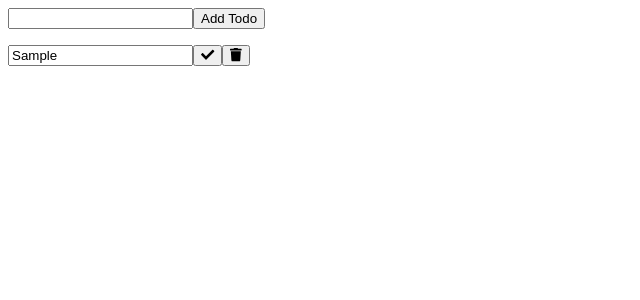
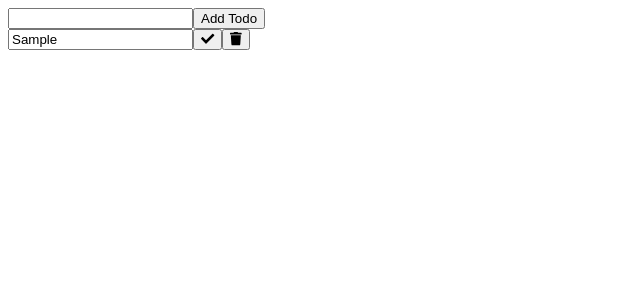
Before and after one commit to sp-davis/React-Redux, a React (Create React App) app: page / in a window 1280 px wide. Both pictures are taken after typing "Sample" into the empty fields and a click on the button "Add Todo". Shown: the top 300 px of the page, without its empty margins (0-640 px from the left). Built offline with nearby package versions, Linux system fonts and the light colour scheme.

Commit message:
couldnt sleep, too much thinking about cleaning up code, so code is cleaner.

```diff
--- a/src/actions/index.js
+++ b/src/actions/index.js
@@ -18,7 +18,10 @@ export const deleteTodo = id => ({
   id
 });
 
-export const updateTodo = (id) => ({
+export const updateTodo = (id, text) => ({
   type: UPDATE_TODO,
-  id
+  data: {
+    id,
+    text
+  }
 });
--- a/src/components/App.js
+++ b/src/components/App.js
@@ -1,12 +1,16 @@
-import React from 'react';
+import React, {Component} from 'react';
 import AddTodo from '../containers/AddTodo';
 import TodoList from '../containers/TodoList';
 
-const App = () => (
-  <div>
-    <AddTodo />
-    <TodoList />
-  </div>
-);
+class App extends Component {
+  render(){
+    return (
+      <div>
+        <AddTodo />
+        <TodoList />
+      </div>
+    )
+  }
+};
 
 export default App;
--- a/src/components/Todo.js
+++ b/src/components/Todo.js
@@ -1,5 +1,4 @@
-import React from 'react';
-
+import React, {Component} from 'react';
 import {library} from '@fortawesome/fontawesome-svg-core';
 import {faTrash, faPen, faCheck} from '@fortawesome/free-solid-svg-icons';
 import {FontAwesomeIcon} from '@fortawesome/react-fontawesome';
@@ -8,35 +7,38 @@ library.add(faTrash);
 library.add(faPen);
 library.add(faCheck);
 
-const Todo = ({ onClick,  todo, onDelete,  onUpdate}) => (
-  <p>
+class Todo extends Component {
+  render() {
+    const {
+        onClick,
+        todo,
+        onDelete,
+        onUpdate
+    } = this.props;
+    let newText;
+    return (
+      <div>
         <input
+          defaultValue={todo.text}
+          ref={node => (newText = node)}
+          onChange={() => onUpdate(todo.id, newText.value)}
           style={{
             textDecoration: todo.completed ? 'line-through' : 'none'
           }}
-			defaultValue={todo.text}
-			onChange={onUpdate}
         />
         <button
           onClick={() => onClick(todo.id)}
         >
-			<FontAwesomeIcon
-				color="black"
-				icon="check"
-			/>
+          <FontAwesomeIcon icon="check" color="black" />
         </button>
         <button
           onClick={() => onDelete(todo.id)}
         >
-		<FontAwesomeIcon
-			color="black"
-			icon="trash"
-		 />
+          <FontAwesomeIcon icon="trash" color="black" />
         </button>
-  	</p>
-
-
+      </div>
     );
-
+  }
+};
 
 export default Todo;
--- a/src/components/TodoList.js
+++ b/src/components/TodoList.js
@@ -1,13 +1,10 @@
 import React from 'react';
 import Todo from './Todo';
 
-
 const TodoList = (props) => {
-	console.log(props);
 	return (
 		<div>
-
-      {props.state.map(todo => (
+			{props.state.todos.map(todo => (
 				<Todo
 					key={todo.id}
 					todo={todo}
@@ -16,10 +13,8 @@ const TodoList = (props) => {
 					onUpdate={props.updateTodo}
 				/>
 			))}
-
 		</div>
-
-)};
-
+	)
+};
 
 export default TodoList;
--- a/src/containers/AddTodo.js
+++ b/src/containers/AddTodo.js
@@ -4,16 +4,12 @@ import { addTodo } from '../actions';
 
 const AddTodo = ({ dispatch }) => {
   let input;
-
   return (
     <div>
       <form
         onSubmit={e => {
           e.preventDefault()
-          if (!input.value.trim()) {
-            return
-          }
-          dispatch(addTodo(input.value))
+          input.value && dispatch(addTodo(input.value))
           input.value = ''
         }}
       >
--- a/src/containers/TodoList.js
+++ b/src/containers/TodoList.js
@@ -2,19 +2,14 @@ import { connect } from 'react-redux';
 import { toggleTodo, deleteTodo, updateTodo } from '../actions';
 import TodoList from '../components/TodoList';
 
-
-const getTodos = (todos) => {
-  return todos;
-}
-
 const mapStateToProps = state => ({
-  state: getTodos(state.todos)
+  state: state.todos
 });
 
 const mapDispatchToProps = dispatch => ({
   toggleTodo: id => dispatch(toggleTodo(id)),
   deleteTodo: id => dispatch(deleteTodo(id)),
-  updateTodo: id => dispatch(updateTodo(id))
+  updateTodo: (id, text) => dispatch(updateTodo(id, text))
 });
 
 export default connect(
--- a/src/reducers/todos.js
+++ b/src/reducers/todos.js
@@ -1,27 +1,36 @@
 import { ADD_TODO, TOGGLE_TODO, DELETE_TODO, UPDATE_TODO } from '../actions/Types';
 
-const todos = (state = [], action) => {
+const initialState = {
+	todos : []
+}
+
+const todos = (state = initialState, action) => {
 	switch (action.type) {
 		case ADD_TODO:
-			return [
-				...state,
-				{
+			return Object.assign({}, state, {
+				todos: state.todos.concat({
 					id: action.id,
 					text: action.text,
 					completed: false
-				}
-			]
+				})
+			})
 		case TOGGLE_TODO:
-			return state.map(todo =>
-				todo.id === action.id ? { ...todo, completed: !todo.completed } : todo
-			);
+			return Object.assign({}, state, {
+				todos: state.todos.map(todo =>
+					todo.id === action.id ? { ...todo, completed: !todo.completed } : todo
+				)
+			})
 		case UPDATE_TODO:
-			return state.map(todo =>{
-				console.log(state);
-				return todo.id === action.id ? { ...todo, text: action.id.target.value, } : todo
-			});
+		return Object.assign({}, state, {
+			todos: state.todos.map(todo =>
+				todo.id === action.id ? { ...todo, text: action.data.text } : todo
+			)
+		})
 		case DELETE_TODO:
-			return state.filter(( {id} ) => id !== action.id);
+		console.log(state)
+			return Object.assign({}, state, {
+				todos: state.todos.filter(( {id} ) => id !== action.id)
+			})
 		default:
 			return state;
 	}
```
Also changed, not shown: 1 other file (tests, documents, lock files or other folders). Lines whose indentation alone changed are shown as unchanged.
